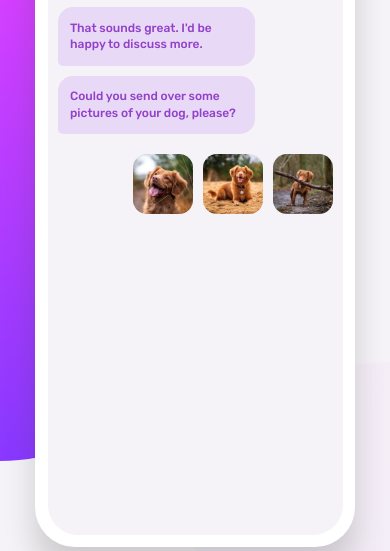
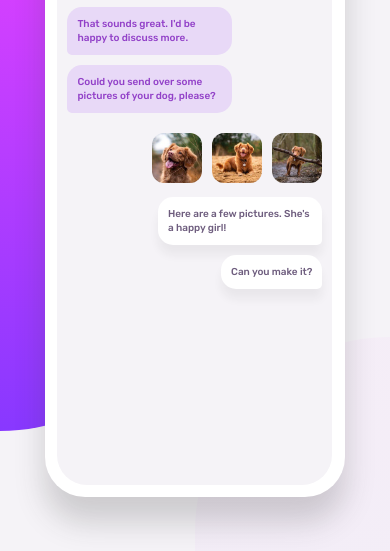
Before and after one commit to ConradMcGrifter/app-illustration, a plain HTML site: page index.html in a window 390 px wide. Shown: the part 133-684 px from the top of the page. Drawn offline with Linux system fonts and the light colour scheme.

Commit message:
more work in the chat portion of the phone
I had to add a width:max-content on the div that holds the chat paragraph and then put a max-width: 22ch on the paragraph element to get it to behave properly

```diff
--- a/index.html
+++ b/index.html
@@ -70,6 +70,15 @@
                                     class="dog__img"
                                 />
                             </div>
+
+                            <div class="chat__right-chat">
+                                <p class="right-chat__p">
+                                    Here are a few pictures. She's a happy girl!
+                                </p>
+                            </div>
+                            <div class="chat__right-chat">
+                                <p class="right-chat__p">Can you make it?</p>
+                            </div>
                         </div>
                     </div>
                 </section>
--- a/styles/_components.scss
+++ b/styles/_components.scss
@@ -1,11 +1,12 @@
 .chat__left-chat {
     background: hsl(270, 67%, 91%);
-    width: 17ch;
-    padding: 1.25rem;
+    width: max-content;
+    padding: 1rem;
     border-radius: 1.5rem 1.5rem 1.5rem 0.5rem;
     .left-chat__p {
+        max-width: 22ch;
         line-height: 1.4;
-        font-size: 1.2rem;
+        font-size: 1rem;
         font-weight: 500;
         color: color(text--chat-on-the-left);
     }
@@ -15,5 +16,23 @@
     }
 }
 
-.right-chat {
+.chat__right-chat {
+    background: white;
+    // max-width: max-content;
+    width: max-content;
+    padding: 1rem;
+    border-radius: 1.5rem 1.5rem 0.5rem 1.5rem;
+    margin-left: auto;
+    box-shadow: 0 10px 10px rgba(37, 37, 37, 0.055);
+    margin-top: 1rem;
+
+    .right-chat__p {
+        max-width: 22ch;
+        line-height: 1.4;
+        font-size: 1rem;
+        font-weight: 500;
+        color: color(text--chat-on-the-right);
+        display: flex;
+        justify-content: flex-end;
+    }
 }
--- a/styles/layout/_phone.scss
+++ b/styles/layout/_phone.scss
@@ -1,7 +1,7 @@
 .phone {
-    min-height: 65rem;
+    min-height: 60rem;
     background: white;
-    width: 32rem;
+    width: 30rem;
     border-radius: 4rem;
     position: relative;
     box-shadow: 0 25px 30px rgba(56, 56, 56, 0.212);
@@ -13,7 +13,7 @@
         border-radius: 999px;
         width: 16rem;
         height: 3.5rem;
-        right: 8rem;
+        right: 7rem;
     }
 
     .phone__content--wrap {
@@ -103,8 +103,8 @@
                 margin-left: auto;
                 width: max-content;
                 .dog__img {
-                    width: 6rem;
-                    border-radius: 1.4rem;
+                    width: 5rem;
+                    border-radius: 1.2rem;
 
                     & + .dog__img {
                         margin-left: 1rem;
```
Also changed, not shown: css/main.css, 1 other file.
